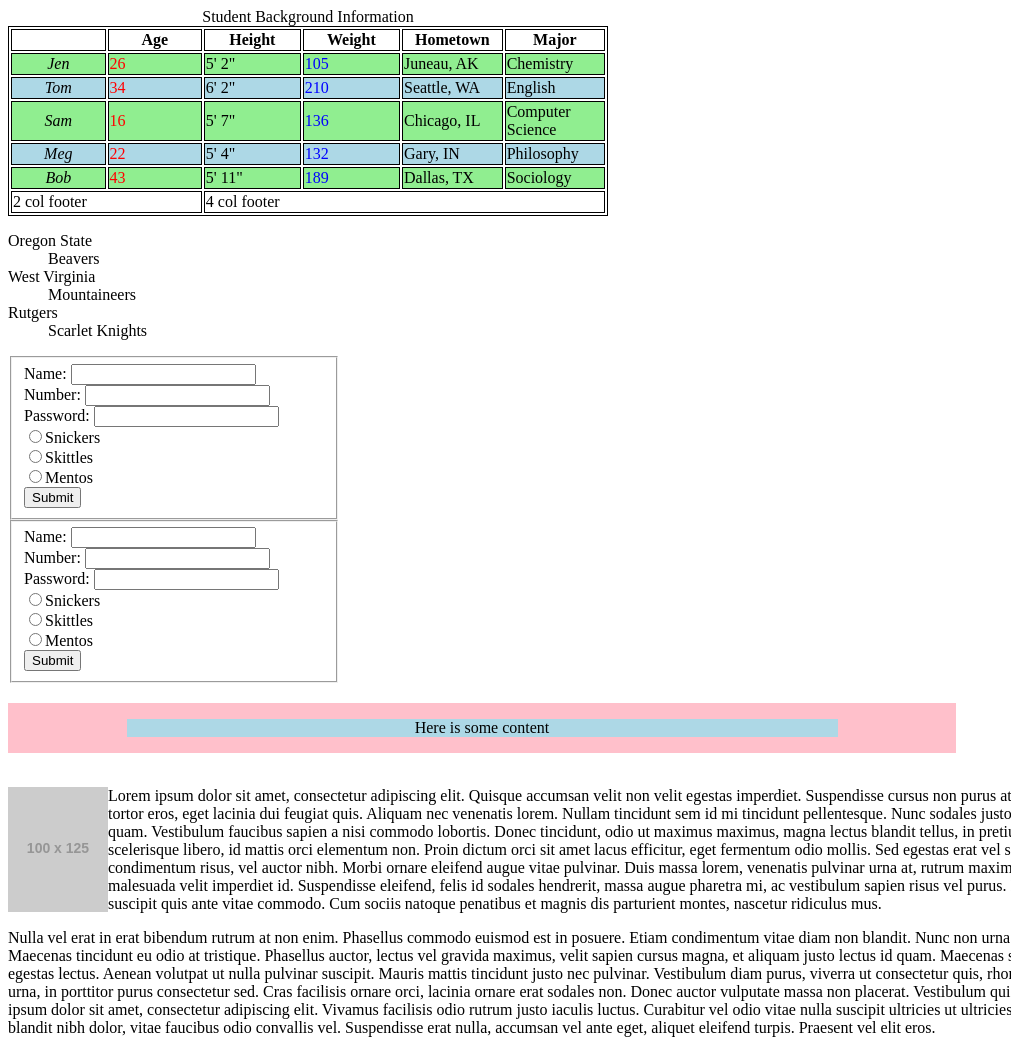
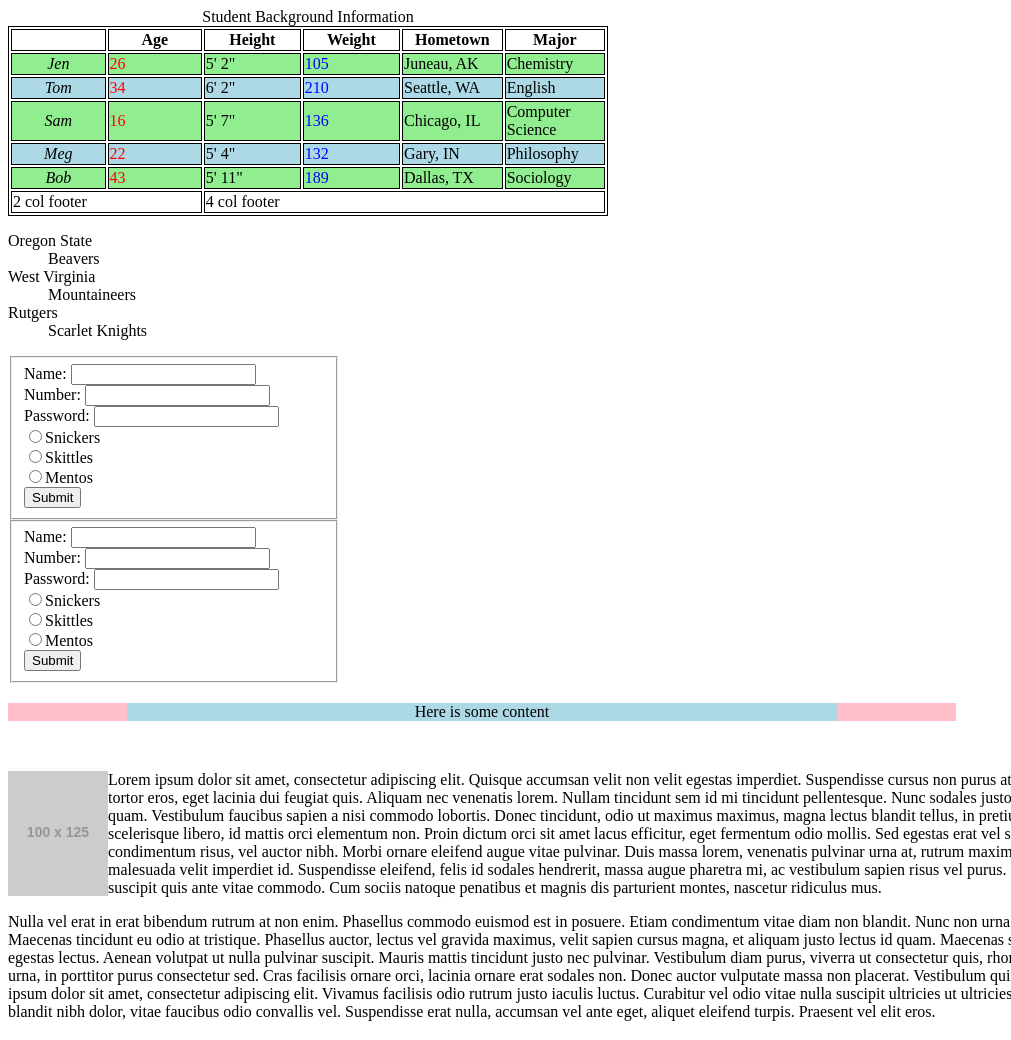
Before and after one commit to osupake/cs290-assignment2, a plain HTML site: page layout.html in a window 1280 px wide. Shown: the whole page, without its empty margins (0-1011 px from the left). Drawn offline with Linux system fonts and the light colour scheme; placeholder pictures from the web are drawn by us.

Commit message:
fixed floats in layout.html and style.css

```diff
--- a/layout.html
+++ b/layout.html
@@ -109,7 +109,6 @@
 			</div>
 		</div>
 
-		<div class="clear-fix"></div>
 		<br>
 
 		<!--- Text paragraphs -->
--- a/style.css
+++ b/style.css
@@ -42,8 +42,8 @@ fieldset {
 
 /* OUTER/INNER CONTENT DIVS */
 .outer-content {
-	float: left;
 	width: 75%;
+	/*float: left;*/
 	background: pink;
 	margin-top: 20px;
 }
@@ -55,7 +55,7 @@ fieldset {
 	background: lightblue;
 }
 
-/* WRAPPING TEXT */
+/* IMAGE WITH WRAPPING TEXT */
 img {
 	float: left;
 	padding-top: 16px;
```
